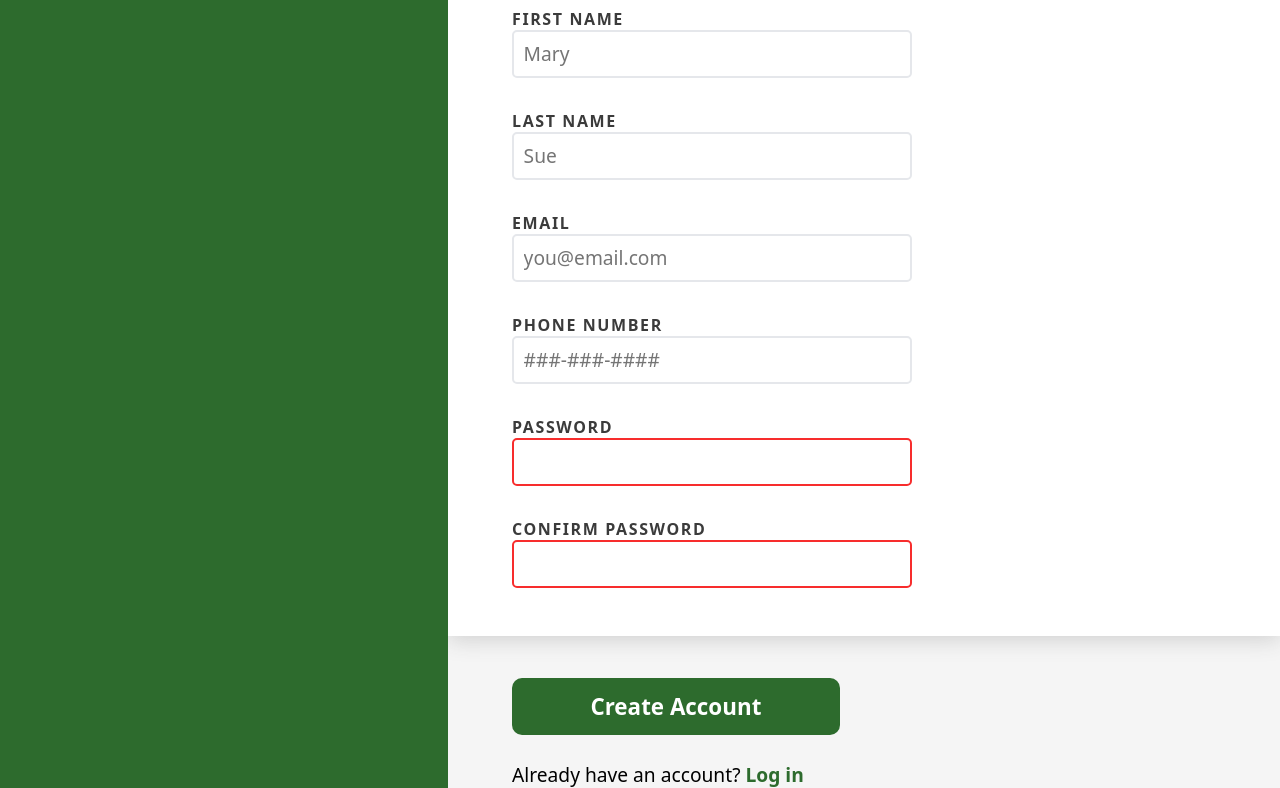
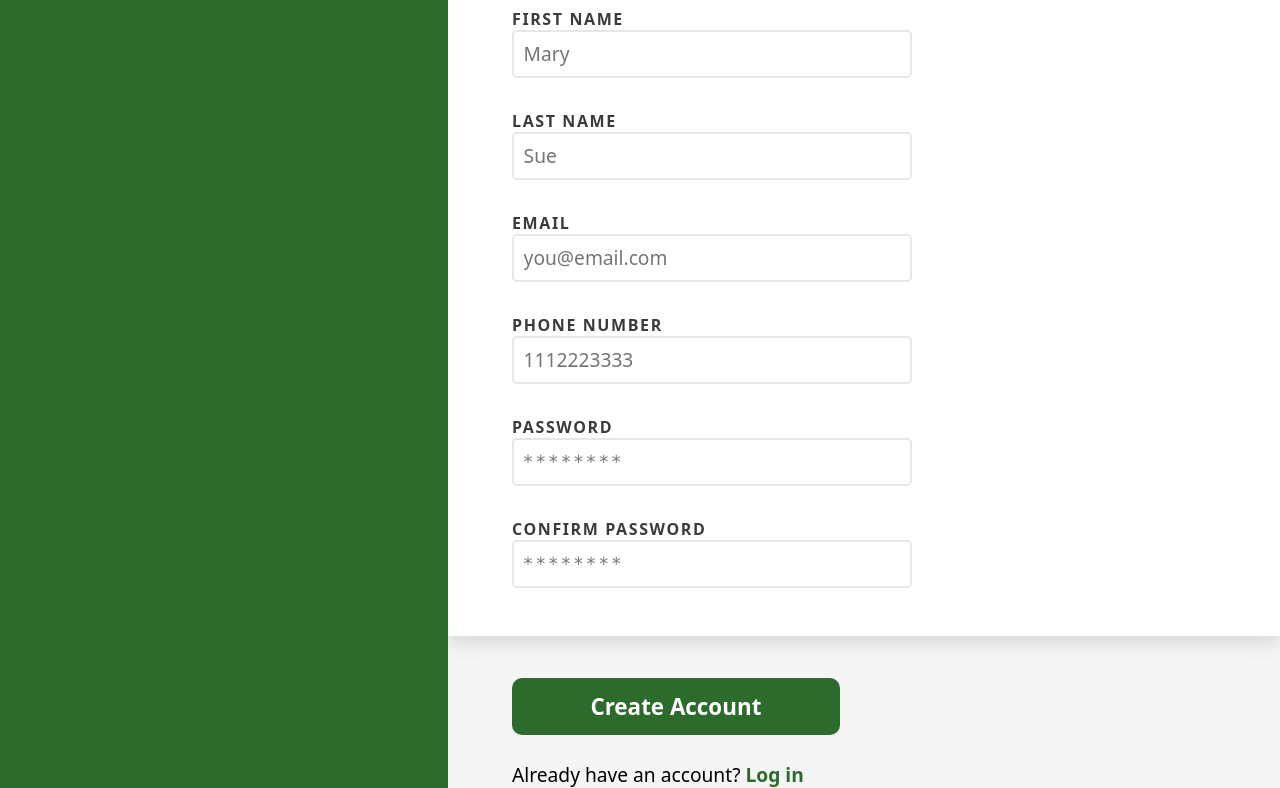
Before and after one commit to khuan24/sign-up-form, a plain HTML site: page index.html in a window 1280 px wide. Shown: the part 430-1218 px from the top of the page. Drawn offline with Linux system fonts and the light colour scheme.

Commit message:
Add validation conditions to input fields.

```diff
--- a/index.html
+++ b/index.html
@@ -42,17 +42,17 @@
 
                 <div class="input-field">
                     <label for="phone-number">Phone Number</label>
-                    <input type="tel" name="phone-number" id="phone-number" placeholder="###-###-####" required/>
+                    <input type="tel" name="phone-number" id="phone-number" placeholder="1112223333" pattern="[0-9]{10}" required/>
                 </div>
 
                 <div class="input-field">
                     <label for="user-password">Password</label>
-                    <input type="password" name="password" id="user-password" required/>
+                    <input type="password" name="password" id="user-password" placeholder="********" minlength="8" required/>
                 </div>
 
                 <div class="input-field">
                     <label for="confirm-password"> Confirm Password</label>
-                    <input type="password" name="confirm-password" id="confirm-password" required/>
+                    <input type="password" name="confirm-password" id="confirm-password" placeholder="********" minlength="8" required/>
                 </div>
             </form>
         </div>
--- a/style.css
+++ b/style.css
@@ -122,6 +122,11 @@ input:not(:placeholder-shown):invalid {
     border: var(--invalid-clr) solid 2px
 }
 
+input[type="password"] {
+    font: large Verdana, sans-serif;
+    letter-spacing: 0.2em;
+}
+
 label {
     display: block;
     font-size: 1rem;
```
